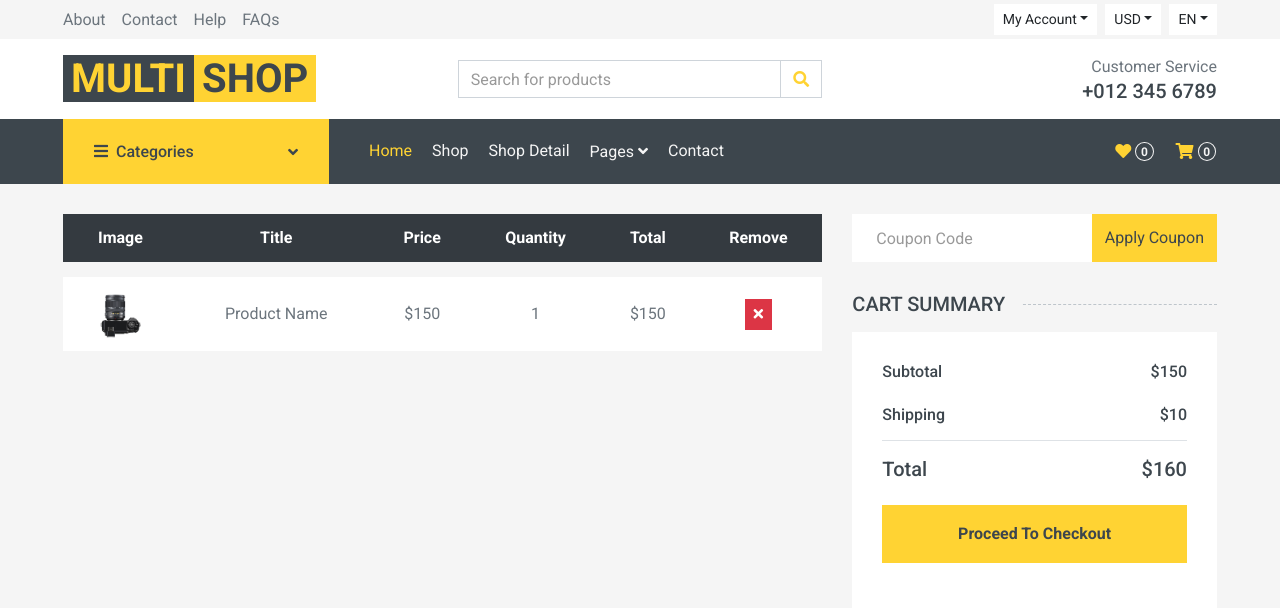
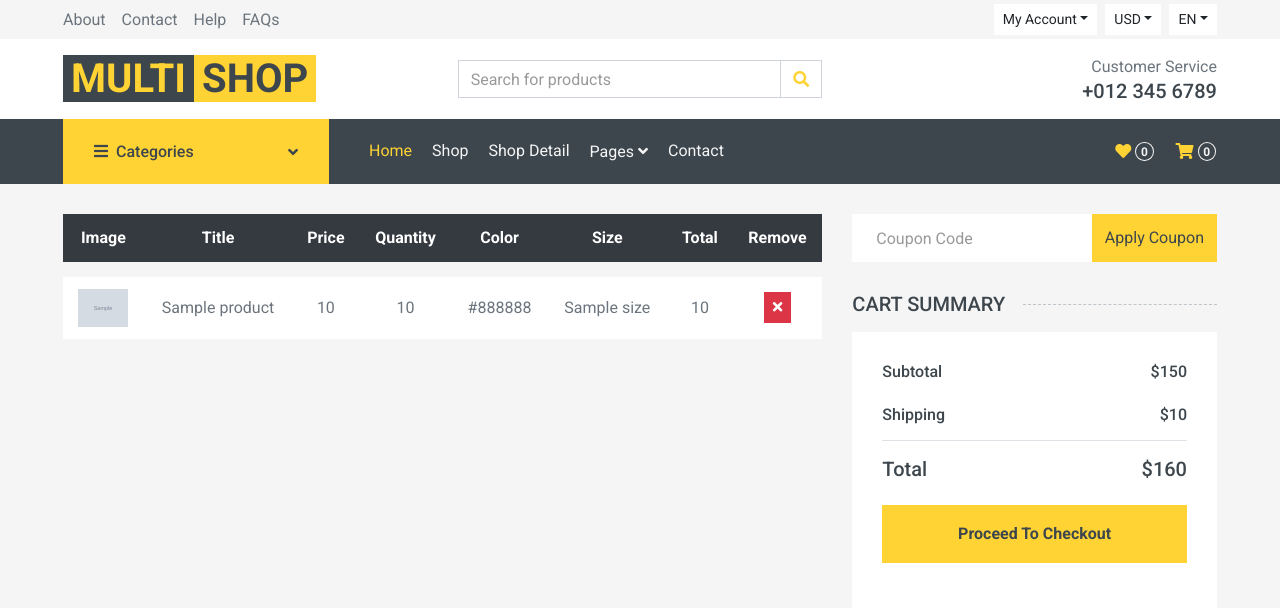
Before and after one commit to Negmor/Multishop_django, a Django app: template cart/templates/cart/cart.html in a window 1280 px wide. Shown: the top 608 px of the page. Run offline with Django 4.2, Linux system fonts and the light colour scheme; the template is opened without the code that fills it: most values are stand-ins (such as "Sample title", 1, 10 or a date in 2020); some libraries are stand-ins or nearby versions.

Commit message:
basket(cart)_add product_p5

```diff
--- a/cart/templates/cart/cart.html
+++ b/cart/templates/cart/cart.html
@@ -16,20 +16,27 @@
                             <th>Title</th>
                             <th>Price</th>
                             <th>Quantity</th>
+                            <th>Color</th>
+                            <th>Size</th>
                             <th>Total</th>
                             <th>Remove</th>
                         </tr>
                     </thead>
                     <tbody class="align-middle">
+                        {% for i in cart  %}
+
                         <tr>
-                            <td class="align-middle"><img src="img/product-1.jpg" alt="" style="width: 50px;"> </td>
-                            <td class="align-middle"> Product Name</td>
-                            <td class="align-middle">$150</td>
-                            <td class="align-middle">1</td>
-                            <td class="align-middle">$150</td>
+                            <td class="align-middle"><img src="{{  i.product.image.url }}" alt="" style="width: 50px;"> </td>
+                            <td class="align-middle"> {{  i.product.title }}</td>
+                            <td class="align-middle">{{  i.price }}</td>
+                            <td class="align-middle">{{  i.quantity  }}</td>
+                            <td class="align-middle">{{  i.color}}</td>
+                            <td class="align-middle">{{  i.size }}</td>
+                            <td class="align-middle">{{  i.total }}</td>
                             <td class="align-middle"><button class="btn btn-sm btn-danger"><i class="fa fa-times"></i></button></td>
                         </tr>
 
+                        {% endfor %}
                     </tbody>
                 </table>
             </div>
--- a/tips.txt
+++ b/tips.txt
@@ -31,3 +31,4 @@ v-165=cart
 v-166=cart_addd product
 v_167=cart_add product _ request
 v_168=cart_add product _ make cart module
+v-169=cart_add product _ make cart module ____important
```
Also changed, not shown: cart/cart_module.py (+16 -16 lines), cart/views.py (+9 -7 lines), db.sqlite3.
